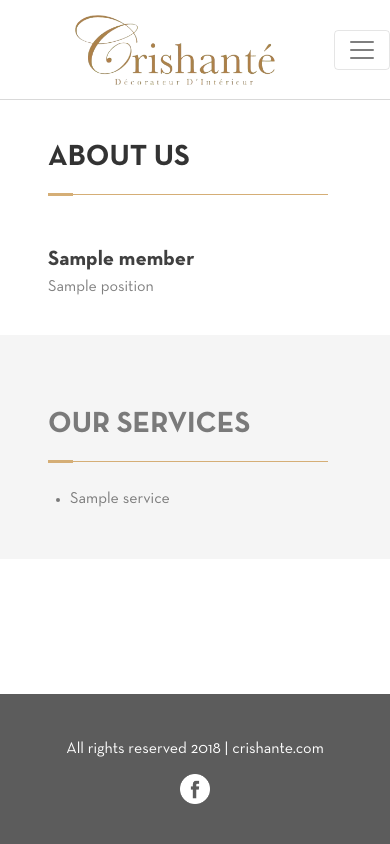
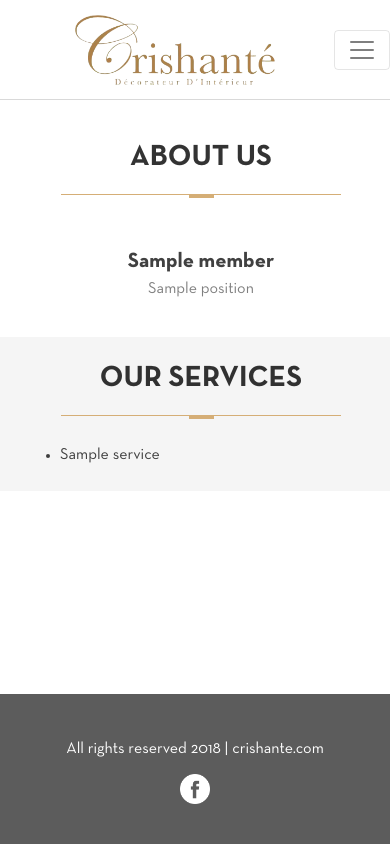
Before and after one commit to archchoa/crishante, a Django app: template templates/about/about_us.html in a window 390 px wide. Run offline with Django 3.2, Linux system fonts and the light colour scheme; the template is opened without the code that fills it: most values are stand-ins (such as "Sample title", 1, 10 or a date in 2020); some libraries are stand-ins or nearby versions.

Commit message:
Create mobile responsive pages for portfolio, gallery, and about pages

```diff
--- a/templates/about/about_us.html
+++ b/templates/about/about_us.html
@@ -49,13 +49,13 @@
     }
     #services {
       background: #F5F5F5;
-      padding: 24px 0;
     }
-    #services #header {
-      color: rgba(0, 0, 0, 0.5);
+    #services #headerContainer {
+      margin: 0px;
+      padding: 24px 36px 0px 48px;
     }
     .serviceList {
-      color: rgba(0, 0, 0, 0.5);
+      color: rgba(0, 0, 0, 0.75);
       display: inline-block;
       font-size: 1rem;
       margin: 24px 30px;
@@ -67,6 +67,35 @@
       margin-top: 20px;
       object-fit: cover;
       width: 35%;
+    }
+    .serviceListMobile {
+      display: none;
+    }
+    @media (max-width: 992px) {
+      #header {
+        text-align: center;
+      }
+      #headerDivider {
+        margin: 0 auto;
+      }
+      #headerSubdivider {
+        margin: 0 auto;
+      }
+      #aboutDescription {
+        text-align: justify;
+      }
+      #aboutMembers {
+        text-align: center;
+      }
+      .serviceList {
+        display: none;
+      }
+      .serviceListMobile {
+        color: rgba(0, 0, 0, 0.75);
+        display: block;
+        font-size: 1rem;
+        padding: 24px 60px;
+      }
     }
   </style>
 {% endblock %}
@@ -111,6 +140,13 @@
         {% endfor %}
       </ul>
     {% endfor %}
+    <ul class="serviceListMobile">
+      {% for services in split_services %}
+        {% for service in services %}
+          <li class="neutra">{{ service.name }}</li>
+        {% endfor %}
+      {% endfor %}
+    </ul>
   </div>
 </div>
 {% endblock %}
```
Also changed, not shown: templates/gallery/section_list.html (+25 -0 lines), templates/portfolio/portfolio_list.html (+30 -0 lines).
